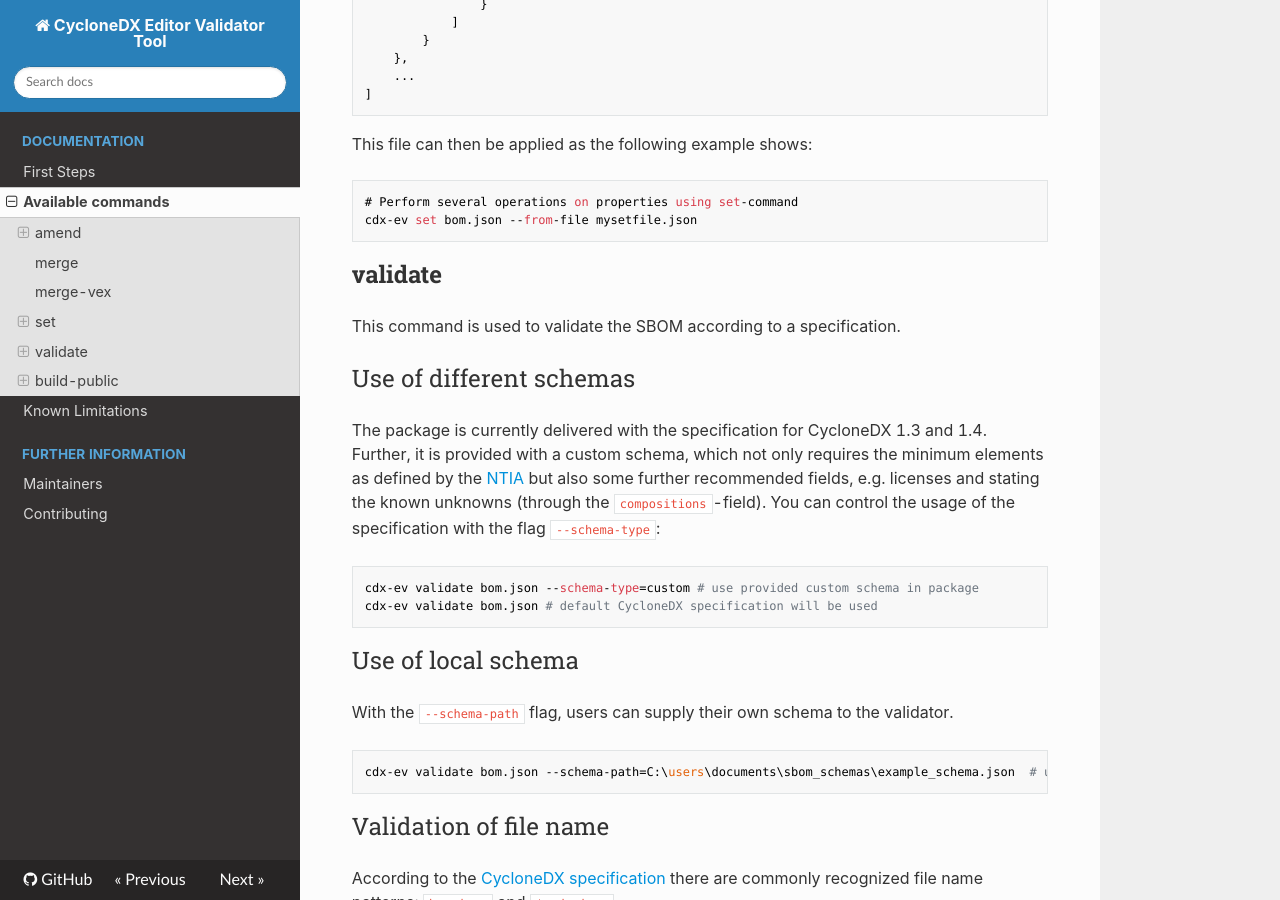
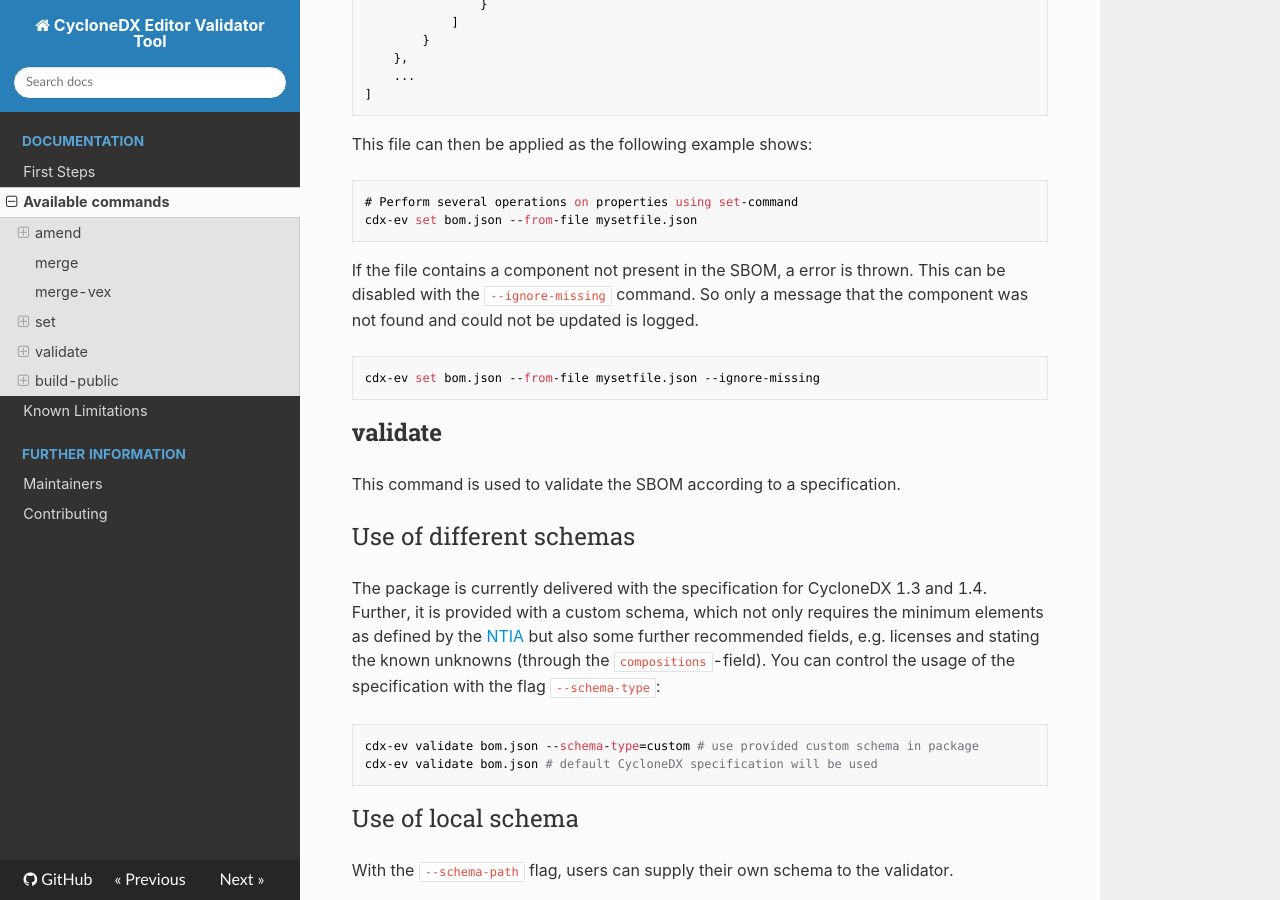
Before and after one commit to Festo-se/cyclonedx-editor-validator, an MkDocs documentation site: the page built from docs/available_commands.md, in a window 1280 px wide and 900 px high, scrolled down 4684 px. Built offline with MkDocs 1.6.1, drawn with Linux system fonts in a browser that asks for light colours; nearby versions of some CDN libraries; some web fonts are replaced.

Commit message:
feature: ads documentation for --ignore-missing flag

```diff
--- a/docs/available_commands.md
+++ b/docs/available_commands.md
@@ -160,6 +160,12 @@
     # Perform several operations on properties using set-command
     cdx-ev set bom.json --from-file mysetfile.json
 
+If the file contains a component not present in the SBOM, a error is thrown.
+This can be disabled with the `--ignore-missing` command.
+So only a message that the component was not found and could not be updated is logged.
+
+    cdx-ev set bom.json --from-file mysetfile.json --ignore-missing
+
 ## validate
 
 This command is used to validate the SBOM according to a specification.
```
